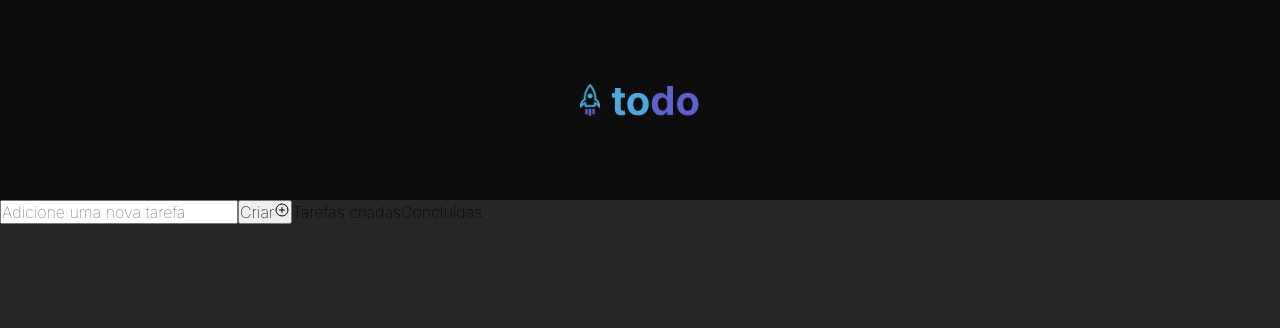
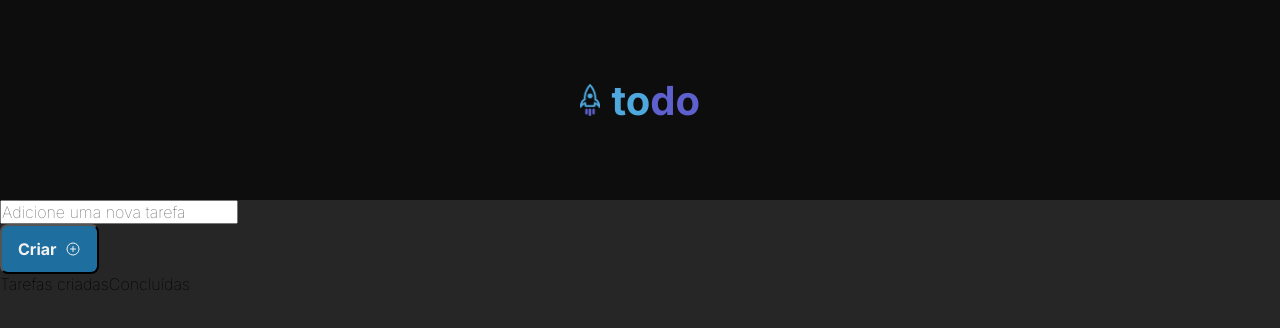
Before and after one commit to cleltonjm/todo-list, a React (Vite) app: page / in a window 1280 px wide. Shown: the top 328 px of the page. Built offline with nearby package versions, Linux system fonts and the light colour scheme.

Commit message:
Estilizando botão

```diff
--- a/src/components/Button/Button.module.css
+++ b/src/components/Button/Button.module.css
@@ -1 +1,22 @@
-.button {}
+.button {
+    background-color: var(--blue-dark);
+    color: var(--gray-100);
+    border-radius: 8px;
+    height: 50px;
+    padding: 1rem;
+    font-weight: bold;
+    display: block;
+    text-decoration: none;
+
+    display: flex;
+    align-items: center;
+    justify-content: center;
+    gap: 0.5rem;
+
+    transition: color 0.1s, background-color 0.1s;
+}
+
+.button:hover {
+    background-color: var(--blue);
+    color: var(--gray-100);
+}
--- a/src/components/Button/Button.tsx
+++ b/src/components/Button/Button.tsx
@@ -3,7 +3,7 @@ import styles from './Button.module.css'
 
 export default function Button() {
     return (
-        <button type="button">
+        <button className={styles.button} type="button">
             Criar
             <PlusCircle size={16} />
         </button>
--- a/src/components/Input/Input.module.css
+++ b/src/components/Input/Input.module.css
@@ -1 +1,3 @@
-.input {}
+.input {
+
+}
```
